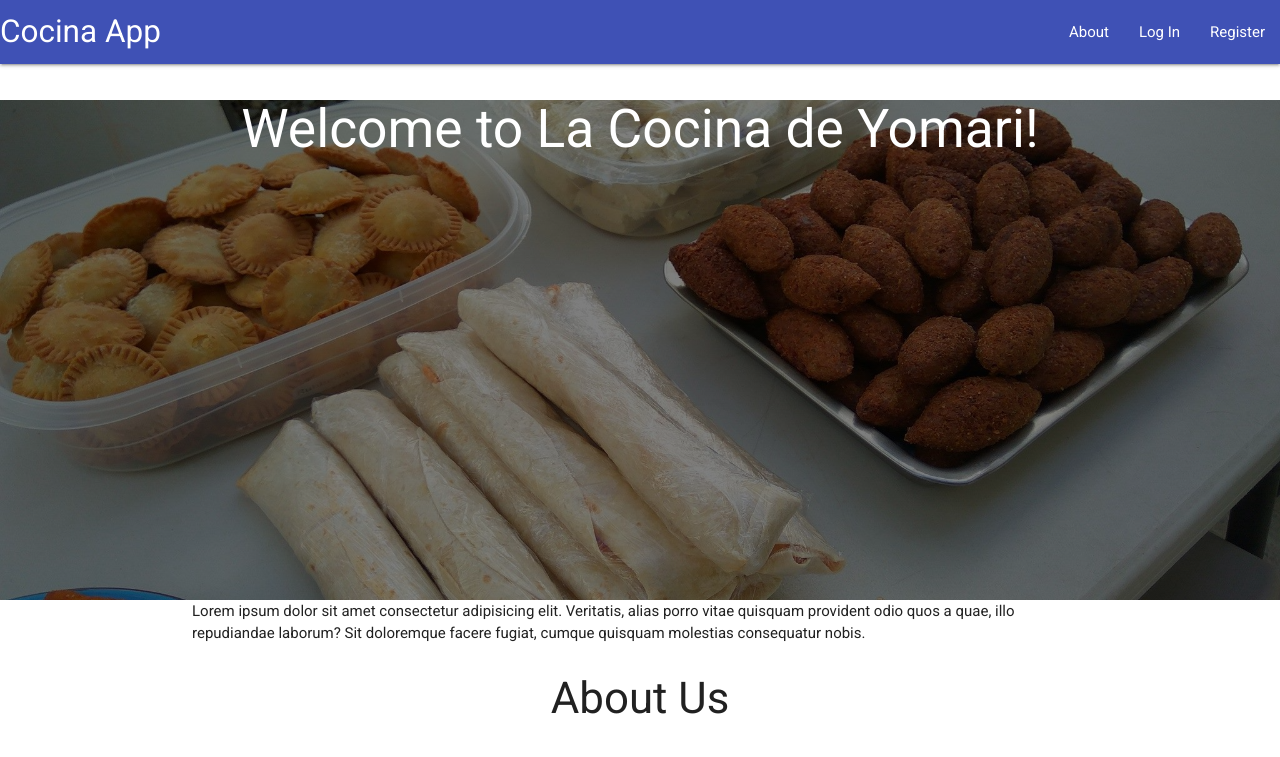
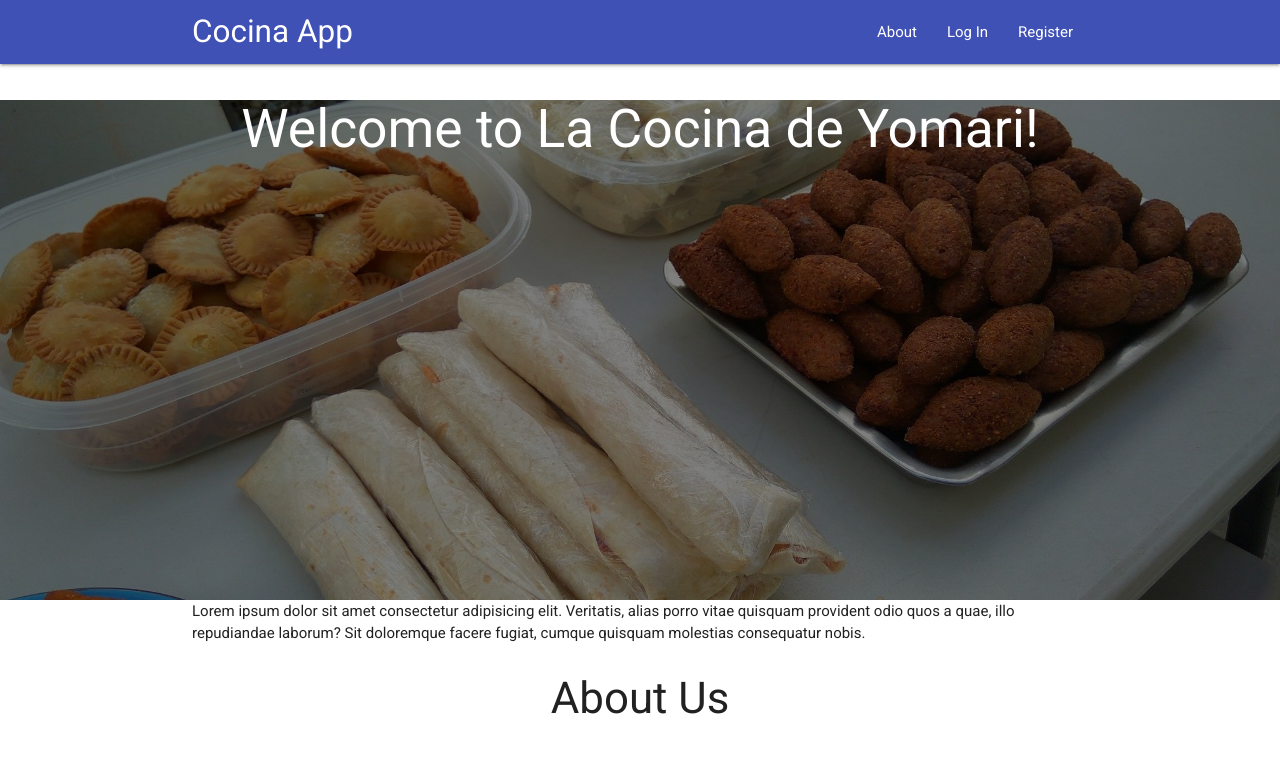
Before and after one commit to cristiandepena/CocinaApp, an Angular app: page / in a window 1280 px wide. Shown: the top 757 px of the page. Built offline with nearby package versions, Linux system fonts and the light colour scheme.

Commit message:
Adding container to nav

```diff
--- a/src/app/main-navbar/main-navbar.component.html
+++ b/src/app/main-navbar/main-navbar.component.html
@@ -1,5 +1,6 @@
-  <nav>
-    <div class="nav-wrapper indigo">
+  <nav class="indigo">
+    <div class="container">
+    <div class="nav-wrapper">
     <a href="#" class="brand-logo">Cocina App</a>
       <ul id="nav-mobile" class="right hide-on-med-and-down">
         <li><a href="">About</a></li>
@@ -7,4 +8,5 @@
         <li routerLinkActive="Active" ><a href="" [routerLink]="['register']">Register</a></li>
       </ul>
     </div>
+  </div>
   </nav>
```
